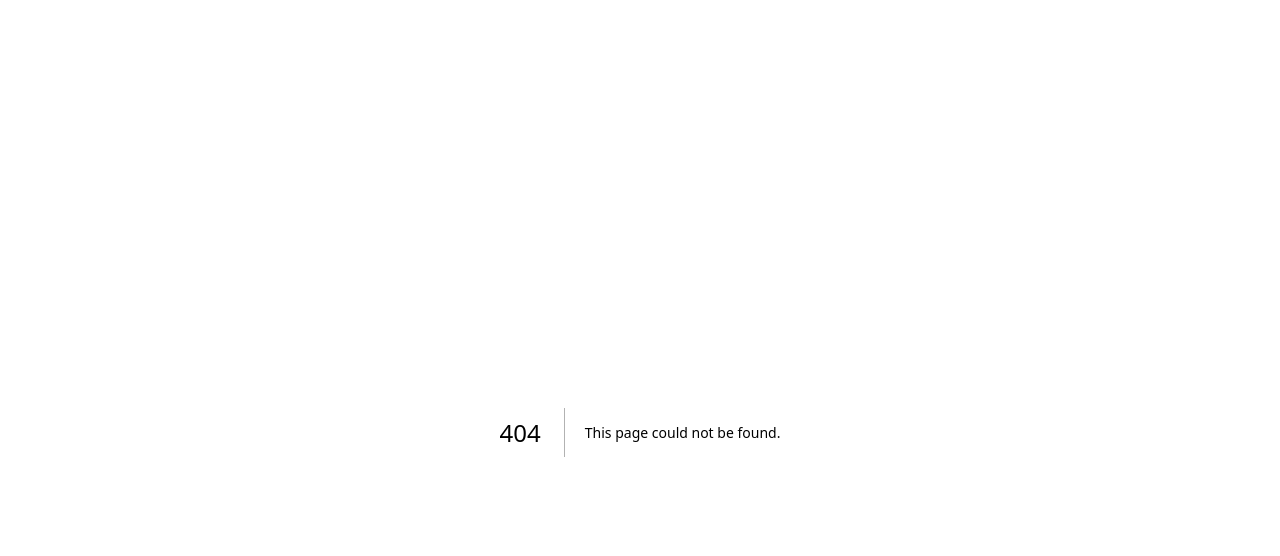
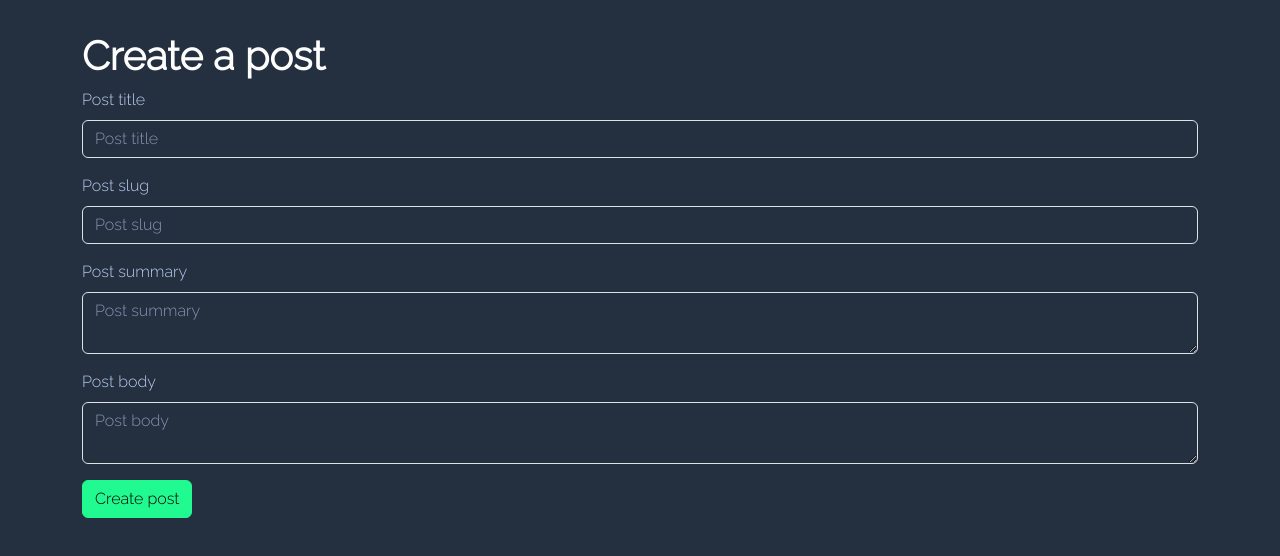
Before and after one commit to ricopomps/blog-web, a Next.js app: page /blog/new-post in a window 1280 px wide. Before the commit this address had no page. Shown: the top 556 px of the page. Built offline with nearby package versions, Linux system fonts and the light colour scheme; no server answers.

Commit message:
Feat: Blog form and styling

```diff
--- a/package.json
+++ b/package.json
@@ -12,6 +12,7 @@
     "@types/node": "20.6.2",
     "@types/react": "18.2.21",
     "@types/react-dom": "18.2.7",
+    "axios": "^1.5.0",
     "bootstrap": "^5.3.2",
     "eslint": "8.49.0",
     "eslint-config-next": "13.4.19",
@@ -19,6 +20,8 @@
     "react": "18.2.0",
     "react-bootstrap": "^2.8.0",
     "react-dom": "18.2.0",
+    "react-hook-form": "^7.46.1",
+    "react-toastify": "^9.1.3",
     "sass": "^1.67.0",
     "typescript": "5.2.2"
   }
--- /dev/null
+++ b/src/models/blogPost.ts
@@ -0,0 +1,9 @@
+export interface BlogPost {
+  id: string;
+  slug: string;
+  title: string;
+  summary: string;
+  body: string;
+  createdAt: string;
+  updatedAt: string;
+}
--- /dev/null
+++ b/src/network/api/blog.ts
@@ -0,0 +1,21 @@
+import { BlogPost } from "@/models/blogPost";
+import api from "@/network/axiosInstance";
+
+interface CreateBlogPostValues {
+  slug: string;
+  title: string;
+  summary: string;
+  body: string;
+}
+
+const baseURL = "/posts";
+
+export async function createBlogPost(input: CreateBlogPostValues) {
+  const response = await api.post<BlogPost>(baseURL, input);
+  return response.data;
+}
+
+export async function getAllBlogPosts() {
+  const response = await api.get<BlogPost[]>(baseURL);
+  return response.data;
+}
--- /dev/null
+++ b/src/network/axiosInstance.ts
@@ -0,0 +1,8 @@
+import axios from "axios";
+
+const axiosInstace = axios.create({
+  baseURL: process.env.NEXT_PUBLIC_BACKEND_URL,
+  timeout: 5000,
+});
+
+export default axiosInstace;
--- a/src/pages/_app.tsx
+++ b/src/pages/_app.tsx
@@ -1,9 +1,11 @@
+import "react-toastify/dist/ReactToastify.css";
 import "@/styles/globals.scss";
 import { Raleway } from "next/font/google";
 import Head from "next/head";
 import type { AppProps } from "next/app";
 import { Container, SSRProvider } from "react-bootstrap";
 import styles from "@/styles/App.module.css";
+import { ToastContainer } from "react-toastify";
 
 const raleway = Raleway({ weight: "300", subsets: ["latin"] });
 
@@ -26,6 +28,7 @@
             <Container className={styles.pageContainer}>
               <Component {...pageProps} />
             </Container>
+            <ToastContainer />
           </main>
         </div>
       </SSRProvider>
--- /dev/null
+++ b/src/pages/blog/new-post.tsx
@@ -0,0 +1,57 @@
+import { Button, Form } from "react-bootstrap";
+import { useForm } from "react-hook-form";
+import { toast } from "react-toastify";
+import * as BlogApi from "@/network/api/blog";
+
+interface CreatePostFormData {
+  slug: string;
+  title: string;
+  summary: string;
+  body: string;
+}
+
+export default function CreateBlogPostPage() {
+  const { register, handleSubmit } = useForm<CreatePostFormData>();
+
+  async function onSubmit(input: CreatePostFormData) {
+    try {
+      await BlogApi.createBlogPost(input);
+      toast.success("Blog created successfully");
+    } catch (error: any) {
+      toast.error(error?.response?.data?.error ?? error?.message);
+    }
+  }
+
+  return (
+    <div>
+      <h1>Create a post</h1>
+      <Form onSubmit={handleSubmit(onSubmit)}>
+        <Form.Group className="mb-3" controlId="title-input">
+          <Form.Label>Post title</Form.Label>
+          <Form.Control {...register("title")} placeholder="Post title" />
+        </Form.Group>
+        <Form.Group className="mb-3" controlId="slug-input">
+          <Form.Label>Post slug</Form.Label>
+          <Form.Control {...register("slug")} placeholder="Post slug" />
+        </Form.Group>
+        <Form.Group className="mb-3" controlId="summary-input">
+          <Form.Label>Post summary</Form.Label>
+          <Form.Control
+            {...register("summary")}
+            placeholder="Post summary"
+            as="textarea"
+          />
+        </Form.Group>
+        <Form.Group className="mb-3" controlId="body-input">
+          <Form.Label>Post body</Form.Label>
+          <Form.Control
+            {...register("body")}
+            placeholder="Post body"
+            as="textarea"
+          />
+        </Form.Group>
+        <Button type="submit">Create post</Button>
+      </Form>
+    </div>
+  );
+}
--- a/src/styles/globals.scss
+++ b/src/styles/globals.scss
@@ -14,6 +14,29 @@
   max-width: 100vw;
 }
 
+h1 {
+  color: white;
+  font-weight: 600;
+}
+
 a {
   text-decoration: none;
 }
+
+.Toastify__toast--success {
+  background-color: $surface-bg;
+  color: $primary;
+}
+
+.Toastify__toast--success .Toastify__progress-bar {
+  background-color: $primary;
+}
+
+.Toastify__toast--error {
+  background-color: $surface-bg;
+  color: $danger;
+}
+
+.Toastify__toast--error .Toastify__icon {
+  color: $danger;
+}
```
Also changed, not shown: src/pages/blog/index.tsx (renamed from src/pages/blog.tsx), 1 other file (tests, documents, lock files or other folders).
